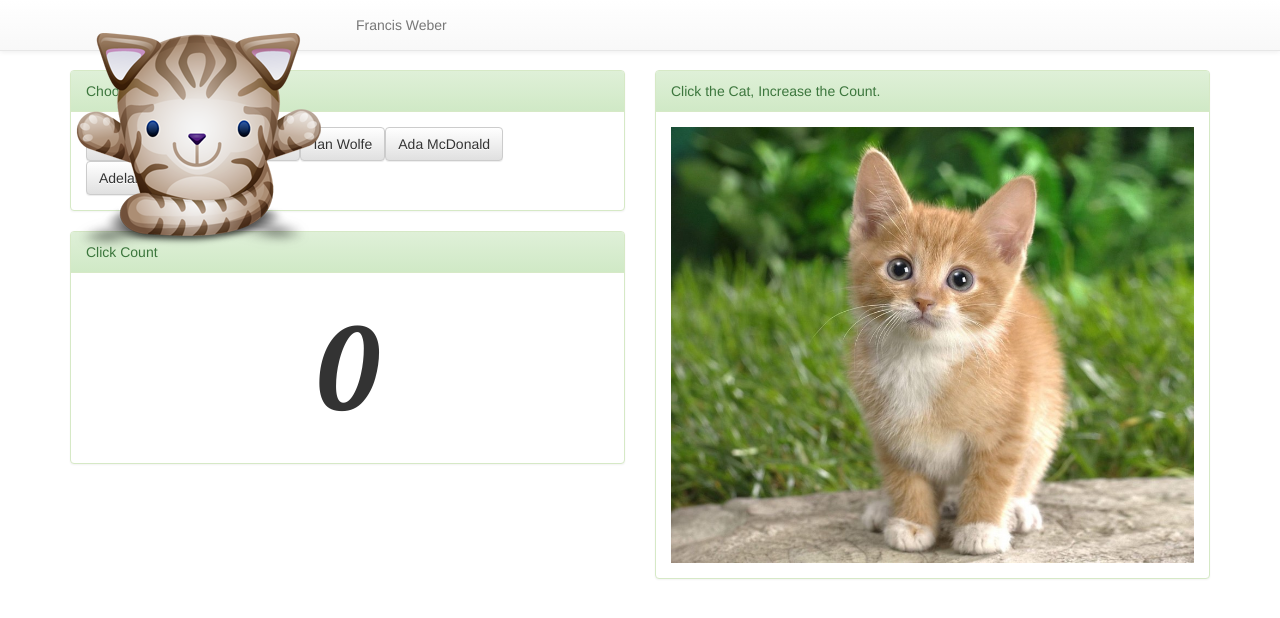
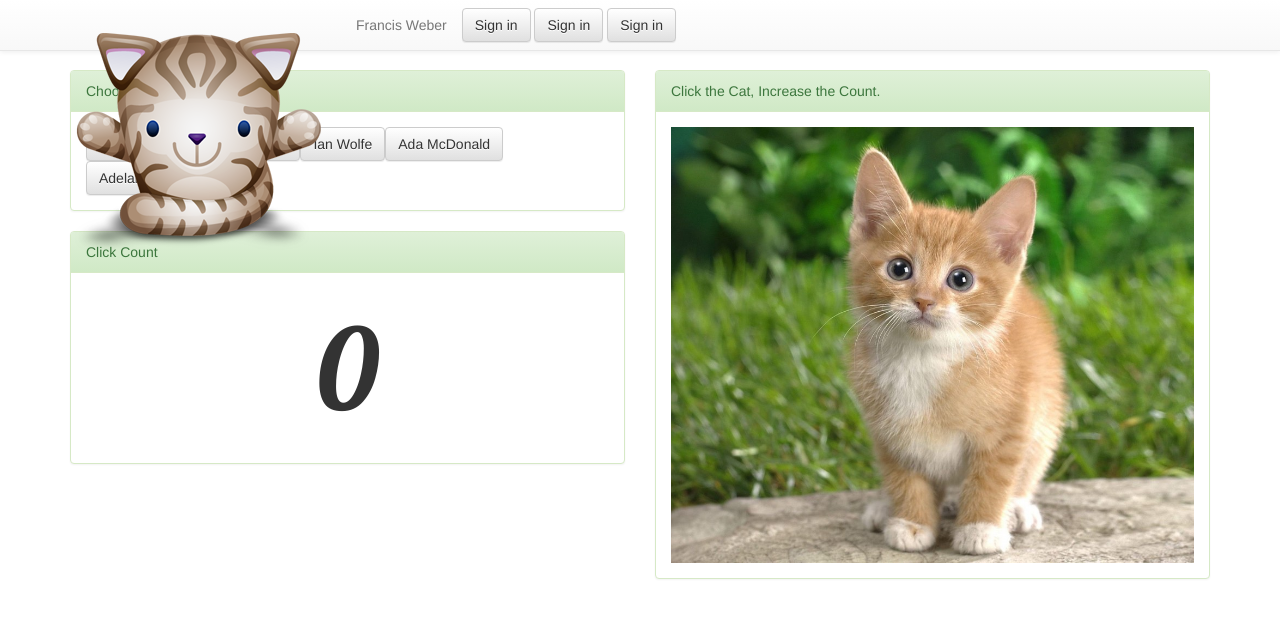
Before and after one commit to TimeBandit/catClicker, a plain HTML site: page index.html in a window 1280 px wide. Drawn offline with nearby package versions, Linux system fonts and the light colour scheme.

Commit message:
added brand icon, began work on navbar buttons

```diff
--- a/index.html
+++ b/index.html
@@ -34,9 +34,15 @@
                 </button>
               <a class="navbar-brand" href="#">
                   <img src="static/img/cat-icon.ico" alt="Cat Clicker">
-
               </a>
               <p class="navbar-text" id="name"></p>
+            </div>
+            <div id="navbar" class="navbar-collapse collapse">
+                <ul class="nav navbar-nav">
+                    <button type="button" class="btn btn-default navbar-btn">Sign in</button>
+                    <button type="button" class="btn btn-default navbar-btn">Sign in</button>
+                    <button type="button" class="btn btn-default navbar-btn">Sign in</button>
+                </ul>
             </div>
         </div>
     </nav>
```
